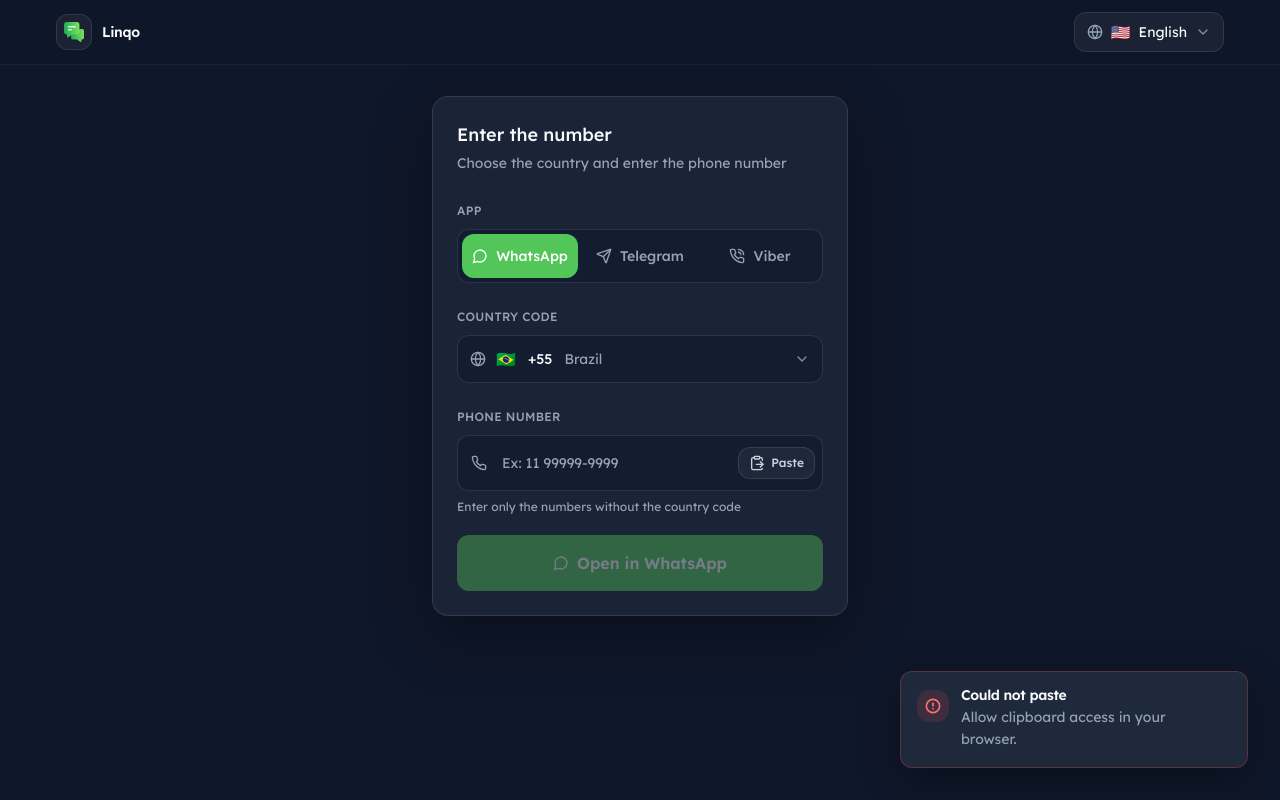
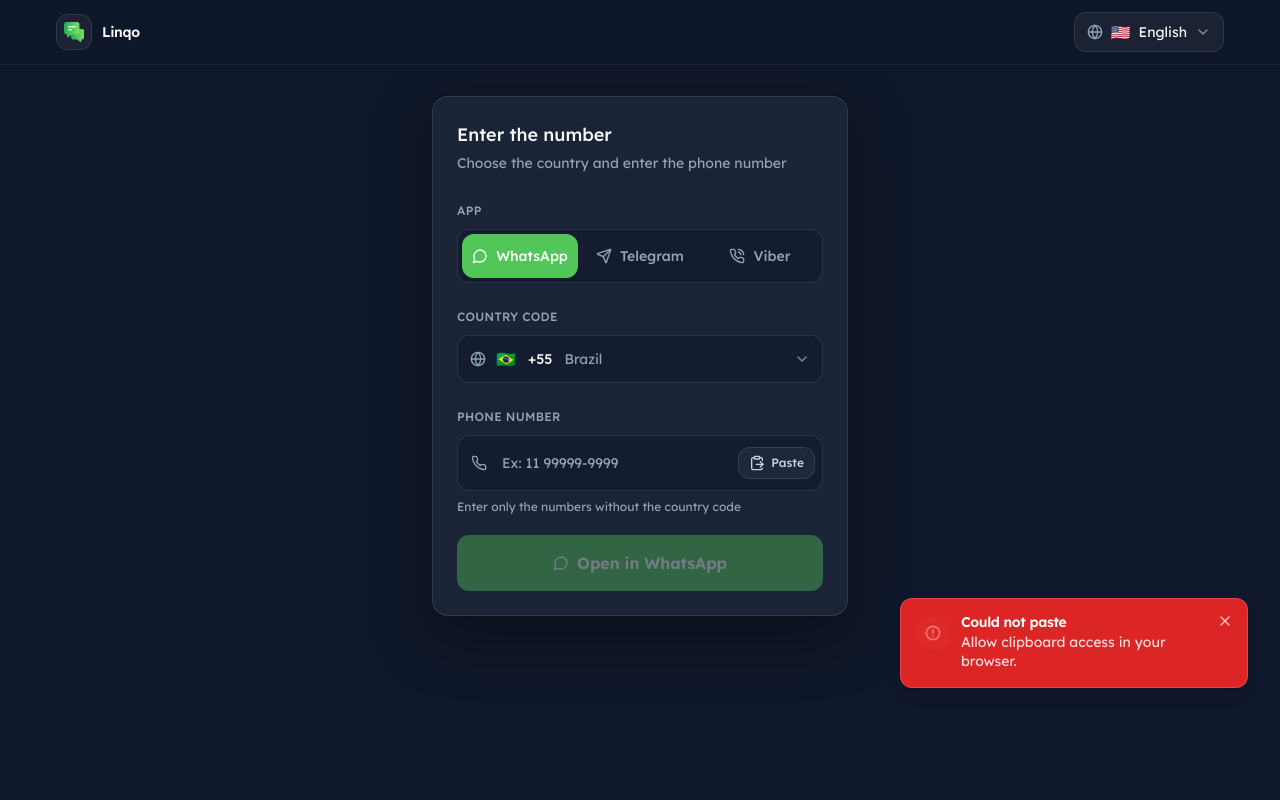
Before and after one commit to glhrmoura/linqo, a React (Vite) app: page / in a window 1280 px wide. Both pictures are taken after a click on the button "Paste". Built offline with nearby package versions, Linux system fonts and the light colour scheme.

Commit message:
style: refine toast colors position and close btn

```diff
--- a/src/components/ui/toast.tsx
+++ b/src/components/ui/toast.tsx
@@ -14,7 +14,7 @@
   <ToastPrimitives.Viewport
     ref={ref}
     className={cn(
-      'pointer-events-none fixed bottom-0 right-0 z-[100] flex max-h-screen w-full flex-col gap-2 p-4 sm:bottom-4 sm:right-4 sm:top-auto sm:max-w-[380px]',
+      'pointer-events-none fixed bottom-20 right-0 z-[100] flex max-h-screen w-full flex-col-reverse gap-3 p-4 sm:bottom-24 sm:right-4 sm:top-auto sm:max-w-[380px]',
       className
     )}
     {...props}
@@ -23,16 +23,16 @@
 ToastViewport.displayName = ToastPrimitives.Viewport.displayName
 
 const toastVariants = cva(
-  'group pointer-events-auto relative flex w-full items-start gap-3 overflow-hidden rounded-xl border p-4 pr-10 shadow-[0_12px_40px_rgba(0,0,0,0.35)] transition-all data-[swipe=cancel]:translate-x-0 data-[swipe=end]:translate-x-[var(--radix-toast-swipe-end-x)] data-[swipe=move]:translate-x-[var(--radix-toast-swipe-move-x)] data-[swipe=move]:transition-none data-[state=open]:animate-in data-[state=closed]:animate-out data-[swipe=end]:animate-out data-[state=closed]:fade-out-80 data-[state=closed]:slide-out-to-right-full data-[state=open]:slide-in-from-bottom-full',
+  'group pointer-events-auto relative flex w-full shrink-0 animate-toast-slide-in items-start gap-3 overflow-hidden rounded-xl border p-4 pr-10 shadow-lg data-[swipe=cancel]:translate-x-0 data-[swipe=end]:translate-x-[var(--radix-toast-swipe-end-x)] data-[swipe=move]:translate-x-[var(--radix-toast-swipe-move-x)] data-[swipe=move]:transition-none data-[state=closed]:animate-toast-slide-out data-[swipe=end]:animate-toast-slide-out',
   {
     variants: {
       variant: {
         default:
-          'border-white/10 bg-dark-bg-secondary text-dark-text',
+          'border-slate-500/40 bg-slate-700 text-white',
         success:
-          'border-linqo-green/30 bg-dark-bg-secondary text-dark-text',
+          'border-linqo-green-dark/40 bg-linqo-green text-white',
         destructive:
-          'border-red-500/30 bg-dark-bg-secondary text-dark-text',
+          'border-red-400/40 bg-red-600 text-white',
       },
     },
     defaultVariants: {
@@ -78,7 +78,7 @@
   <ToastPrimitives.Close
     ref={ref}
     className={cn(
-      'absolute right-2 top-2 rounded-lg p-1.5 text-dark-text-tertiary opacity-0 transition-opacity hover:bg-white/5 hover:text-dark-text focus:opacity-100 focus:outline-none group-hover:opacity-100',
+      'absolute right-2 top-2 rounded-lg p-1.5 text-white/70 transition-colors hover:bg-white/15 hover:text-white focus:outline-none',
       className
     )}
     toast-close=""
@@ -107,7 +107,7 @@
 >(({ className, ...props }, ref) => (
   <ToastPrimitives.Description
     ref={ref}
-    className={cn('text-sm leading-relaxed text-dark-text-tertiary', className)}
+    className={cn('text-sm leading-snug text-white/85', className)}
     {...props}
   />
 ))
```
